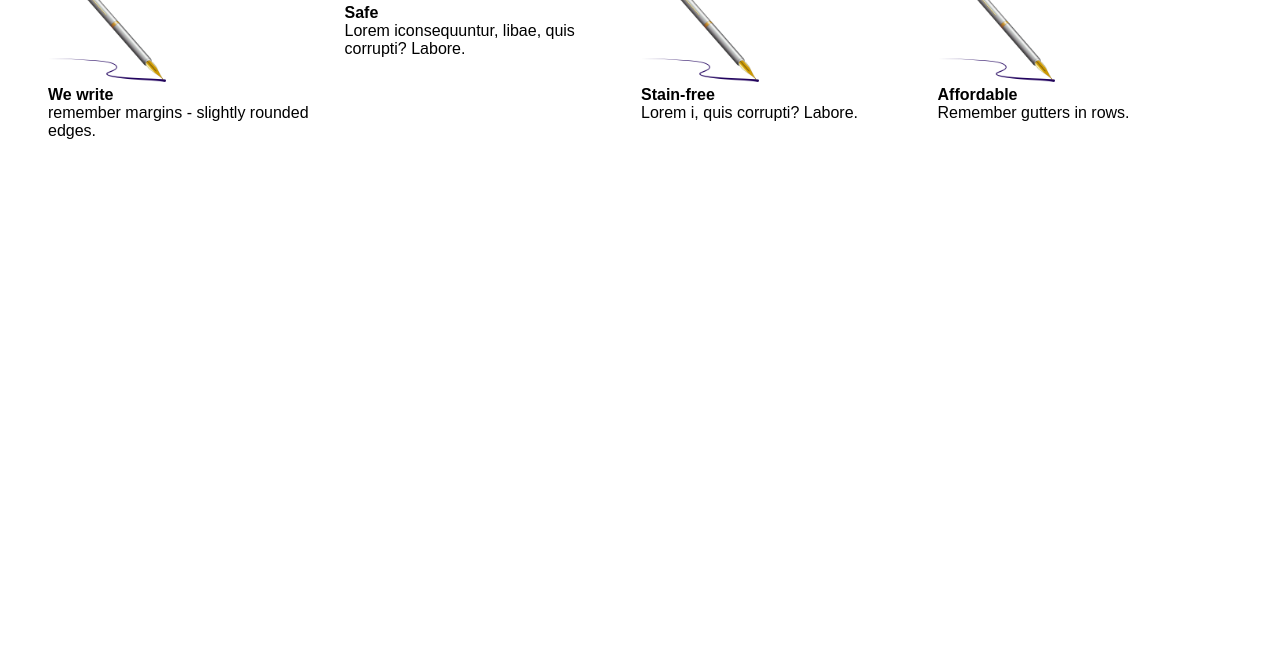
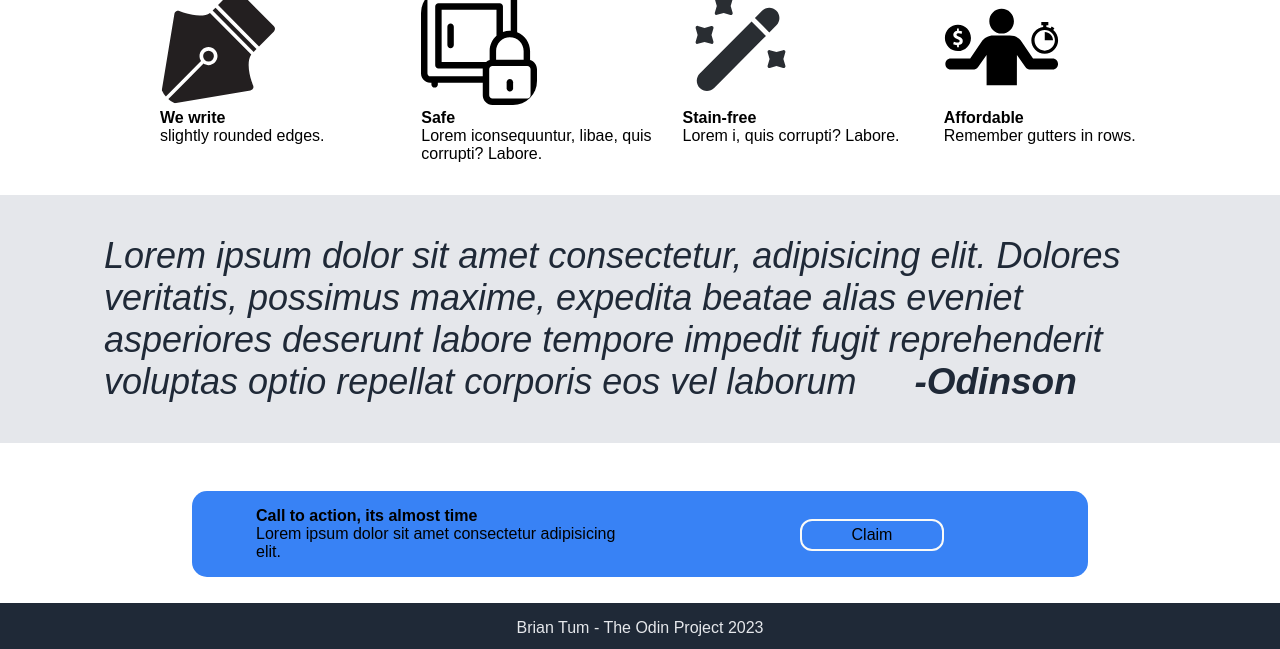
Before and after one commit to bryo13/TheOrdinLandingPage, a plain HTML site: page index.html in a window 1280 px wide. Shown: the part 683-1332 px from the top of the page. Before the commit the page ends 855 px from the top, so only its background shows below. Drawn offline with Linux system fonts and the light colour scheme.

Commit message:
Preliminary final

```diff
--- a/index.html
+++ b/index.html
@@ -56,30 +56,52 @@
         <h2> What Ink offers </h2>
         <ul>
             <li>
-                <img class="offer-pic" src="assets/pen.png">
+                <img class="offer-pic" src="assets/pen-svgrepo-com.svg">
                 <h3>We write</h3>
-                <p>remember margins - slightly rounded edges.</p>
+                <p>slightly rounded edges.</p>
             </li>
 
             <li>
-                <img class="offer-pic" src="assets/handshake.png">
+                <img class="offer-pic" src="assets/safebox-svgrepo-com.svg">
                 <h3>Safe</h3>
                 <p>Lorem iconsequuntur, libae, quis corrupti? Labore.</p>
             </li>
 
             <li>
-                <img class="offer-pic" src="assets/pen.png">
+                <img class="offer-pic" src="assets/magicpen-svgrepo-com.svg">
                 <h3>Stain-free</h3>
                 <p>Lorem i, quis corrupti? Labore.</p>
             </li>
 
             <li>
-                <img class="offer-pic" src="assets/pen.png">
+                <img class="offer-pic" src="assets/cost-effective-productive-svgrepo-com.svg">
                 <h3>Affordable</h3>
                 <p>Remember gutters in rows.</p>
             </li>
         </ul>
     </section>
+
+    <section class="testimonial">
+        <p class="quote">
+            Lorem ipsum dolor sit amet consectetur, adipisicing elit.
+            Dolores veritatis, possimus maxime, expedita beatae alias eveniet asperiores deserunt
+            labore tempore impedit fugit reprehenderit voluptas optio repellat corporis eos vel laborum
+            <span class="owner">-Odinson</span>
+        </p>
+    </section>
+
+    <section class="call">
+        <div class="inner">
+            <li><h2>Call to action, its almost time</h2>
+            <p>Lorem ipsum dolor sit amet consectetur adipisicing elit. </p>
+            </li>
+            <li><button id="call-button">Claim</button></li>
+        </div>
+    </section>
+
+    <footer>
+        <p>Brian Tum - The Odin Project 2023</p>
+    </footer>
 </body>
 
 </html>
--- a/styles.css
+++ b/styles.css
@@ -25,8 +25,9 @@ li {
 }
 
 .logo {
-    font-size: 28px;
+    font-size: 24px;
     font-family: cursive;
+    color: #F9FAF8
 }
 
 .nav {
@@ -62,52 +63,130 @@ li {
 }
 
 #hr>li>.title-para {
-    font-size: 42px;
+    font-size: 48px;
+    font-weight: extra-bold;
+    color: #F9FAF8
 }
 
 #hr>li>p {
-    font-size: 21px;
+    font-size: 18px;
+    color: #E5E7EB;
 }
 
 #hr>li>.claim {
+    border: none;
     width: 13rem;
     height: 3rem;
-
-    background-color: rgb(107, 107, 233);
-
+    background-color: #3882F5;
     margin-top: 9px;
+    border-radius: 25px;
 
 }
 
 /* Offering */
 .offering {
-    padding: 2rem 3rem;
+    padding: 2rem 5rem;
 }
 
 .offering>h2 {
     text-align: center;
     text-transform: initial;
-    font-size: 27px;
+    font-size: 36px;
     font-family: cursive;
+    color: #1F2937;
 }
 
 .offering>ul {
     padding-top: 5px;
+    padding-left: 5rem;
     display: flex;
-    gap: 2px;
+    gap: 5px;
     flex-wrap: wrap;
 }
 
 .offering>ul>li {
     flex: 1;
 
+
 }
 
 .offering>ul>li>img {
-    max-width: 40%;
+    max-width: 45%;
+    border-radius: 24px;
 }
 
-@media (max-width: 768px) {
+/* testimonial */
+.testimonial {
+    background-color: #E5E7Eb;
+    width: 100%;
+    height: auto;
+}
+
+.testimonial>.quote {
+    margin-left: 4rem;
+    margin-right: 4rem;
+    padding: 5vh;
+    font-size: 36px;
+    font-weight: light;
+    font-style: italic;
+    color: #1F2937
+}
+
+.testimonial>.quote>.owner {
+    font-size: large;
+    font-weight: bolder;
+    font-size: 37px;
+    padding: 3rem 3rem;
+}
+
+/* call to action*/
+
+.call {
+    width: 100%;
+    height: 7rem;
+}
+
+
+.call>.inner {
+    border-radius: 15px;
+    width: 70%;
+    height: auto;
+    background-color: #3882F5;
+    margin-top: 3rem;
+    margin-left: 15%;
+    display: flex;
+}
+
+.call>.inner>li {
+    flex: 1;
+    padding-left: 4rem;
+    padding-top: 1rem;
+    padding-bottom: 1rem;
+}
+
+#call-button {
+    border: aliceblue;
+    width: 9rem;
+    height: 2rem;
+    border-radius: 12px;
+    position: relative;
+    left: 6rem;
+    top: 12px;
+    background-color: transparent;
+    border: 2px solid #F9FAF8;
+}
+
+footer {
+    width: 100%;
+    height: 14px;
+    background-color: #1F2937;
+    color: #E5E7Eb;
+    text-align: center;
+    padding-top: 1rem;
+    padding-bottom: 1rem;
+}
+
+@media (max-width: 900px) {
     .right {
         display: flex;
         margin-left: 30vw;
@@ -140,4 +219,29 @@ li {
         max-width: 20%;
     }
 
+
+    .call {
+        width: 100%;
+        height: 8rem;
+    }
+
+    .call>.inner{
+        display: flex;
+        flex-direction: column;
+    }
+
+    .call>.inner>li {
+        flex: 1;
+        padding-left: 1dvb;
+        padding-top: 2px;
+        padding-bottom: 1rem;
+        text-align: center;
+    }
+
+    #call-button {
+        position: relative;
+        left: 0%;
+
+    }
+
 }
```
Also changed, not shown: assets/cost-effective-productive-svgrepo-com.svg (added), assets/magicpen-svgrepo-com.svg (added), assets/pen-svgrepo-com.svg (added), assets/safebox-svgrepo-com.svg (added).
